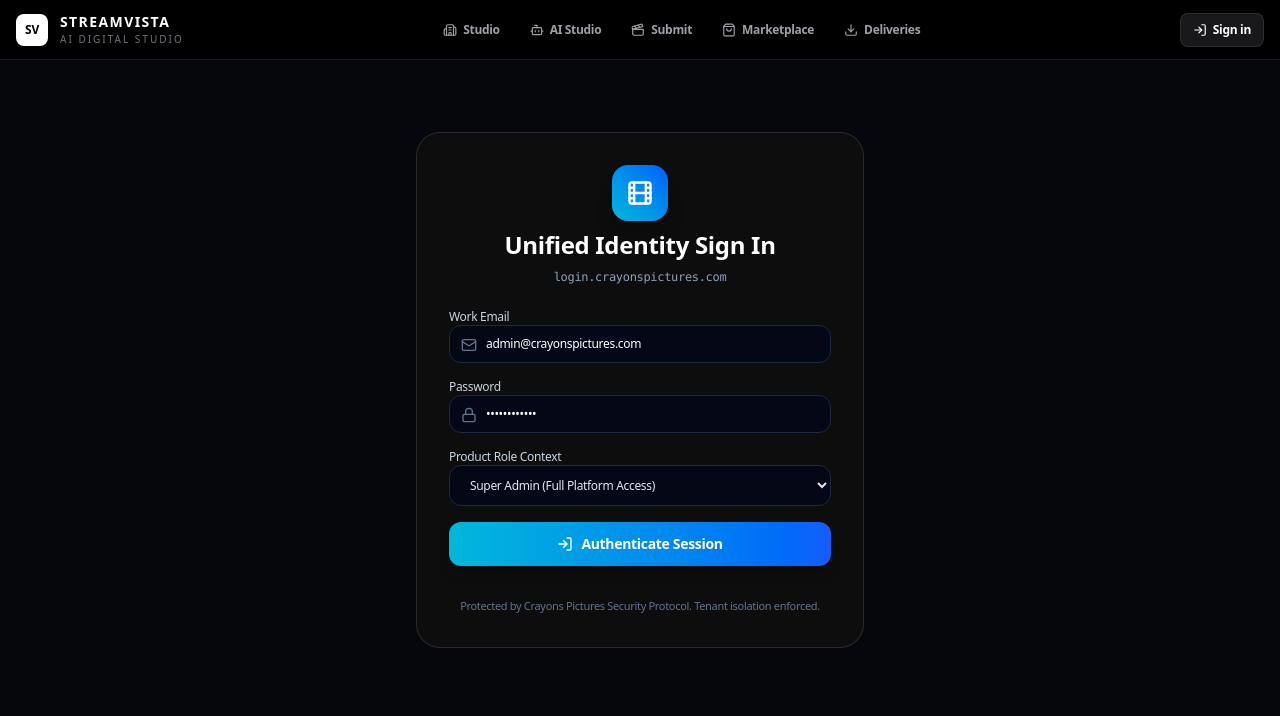
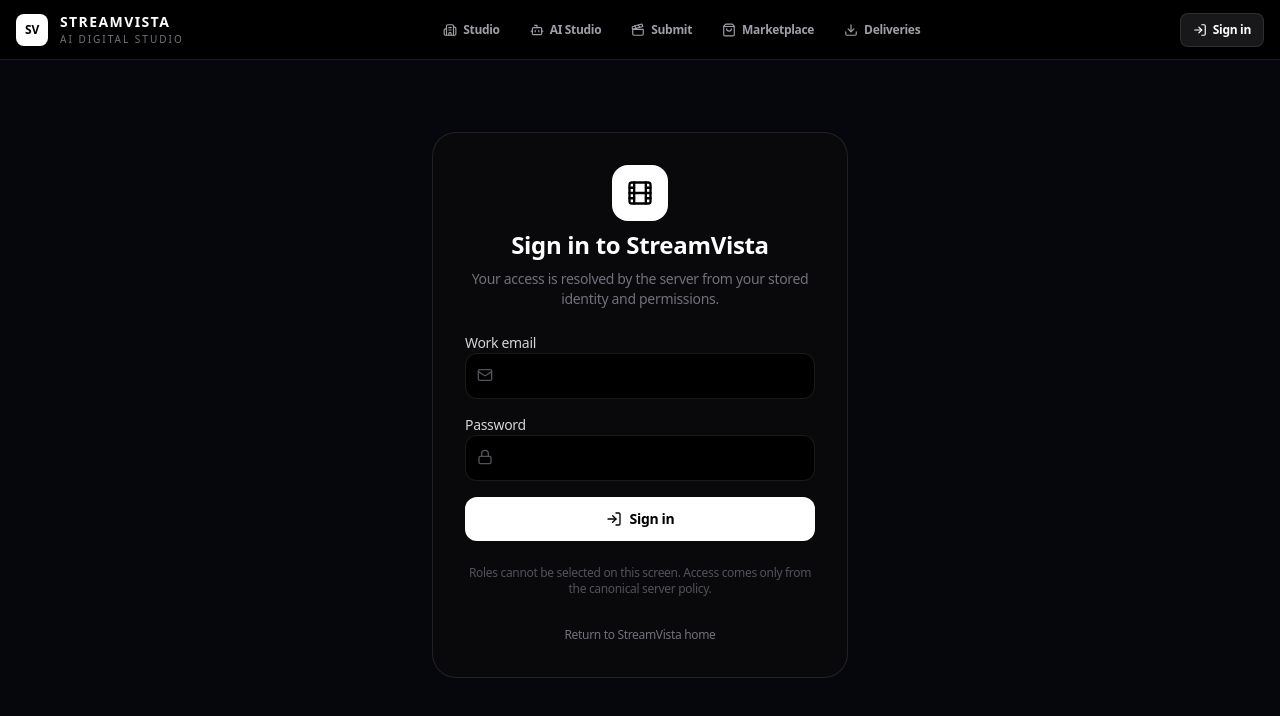
Before and after one commit to abijithasokan1992/Antigravity-Live, a Next.js app in the folder frontend-next/: page /login in a window 1280 px wide. Shown: the top 716 px of the page. Built offline with nearby package versions, Linux system fonts and the light colour scheme.

Commit message:
security: replace fake login with real server authentication

```diff
--- a/frontend-next/src/app/login/page.tsx
+++ b/frontend-next/src/app/login/page.tsx
@@ -1,107 +1,110 @@
 'use client';
 
-import { useState } from 'react';
+import { FormEvent, useState } from 'react';
+import { useRouter } from 'next/navigation';
 import Link from 'next/link';
-import { Film, LogIn, Lock, Mail, ShieldCheck, CheckCircle2 } from 'lucide-react';
+import { Film, LogIn, Lock, Mail } from 'lucide-react';
 
 export default function LoginPage() {
-  const [email, setEmail] = useState('admin@crayonspictures.com');
-  const [password, setPassword] = useState('••••••••••••');
-  const [role, setRole] = useState('Super Admin');
-  const [isLoggedIn, setIsLoggedIn] = useState(false);
+  const router = useRouter();
+  const [email, setEmail] = useState('');
+  const [password, setPassword] = useState('');
+  const [submitting, setSubmitting] = useState(false);
+  const [error, setError] = useState('');
 
-  const handleLogin = (e: React.FormEvent) => {
-    e.preventDefault();
-    setIsLoggedIn(true);
+  const handleLogin = async (event: FormEvent<HTMLFormElement>) => {
+    event.preventDefault();
+    setSubmitting(true);
+    setError('');
+
+    try {
+      const response = await fetch('/api/auth/login', {
+        method: 'POST',
+        headers: { 'Content-Type': 'application/json' },
+        body: JSON.stringify({ email, password }),
+      });
+
+      if (!response.ok) {
+        const body = (await response.json().catch(() => null)) as { error?: string } | null;
+        setError(body?.error ?? 'Unable to sign in');
+        return;
+      }
+
+      router.replace('/studio');
+      router.refresh();
+    } catch {
+      setError('Authentication service unavailable');
+    } finally {
+      setSubmitting(false);
+    }
   };
 
   return (
-    <div className="max-w-md mx-auto py-12">
-      <div className="glass-panel p-8 rounded-3xl space-y-6 border border-cyan-500/30 glow-cyan">
+    <main className="max-w-md mx-auto py-12 px-4">
+      <div className="rounded-3xl border border-white/10 bg-zinc-950 p-8 space-y-6">
         <div className="text-center space-y-2">
-          <div className="h-14 w-14 rounded-2xl bg-gradient-to-tr from-cyan-500 to-blue-600 flex items-center justify-center mx-auto shadow-xl glow-cyan">
-            <Film className="h-7 w-7 text-white" />
+          <div className="h-14 w-14 rounded-2xl bg-white text-black flex items-center justify-center mx-auto">
+            <Film className="h-7 w-7" />
           </div>
-          <h1 className="text-2xl font-bold text-white">Unified Identity Sign In</h1>
-          <p className="text-slate-400 text-xs font-mono">login.crayonspictures.com</p>
+          <h1 className="text-2xl font-bold text-white">Sign in to StreamVista</h1>
+          <p className="text-zinc-500 text-sm">Your access is resolved by the server from your stored identity and permissions.</p>
         </div>
 
-        {isLoggedIn ? (
-          <div className="p-4 bg-emerald-500/10 border border-emerald-500/30 rounded-2xl text-center space-y-3 animate-in fade-in">
-            <CheckCircle2 className="h-10 w-10 text-emerald-400 mx-auto" />
-            <h3 className="text-lg font-bold text-white">Identity Authenticated</h3>
-            <p className="text-xs text-slate-300">
-              Resolved Role: <strong className="text-emerald-400 font-mono">{role}</strong>
-            </p>
-            <div className="pt-2">
-              <Link
-                href="/admin"
-                className="block w-full py-2.5 rounded-xl bg-emerald-600 hover:bg-emerald-500 text-white font-semibold text-xs transition-all"
-              >
-                Proceed to Workspace Dashboard
-              </Link>
-            </div>
-          </div>
-        ) : (
-          <form onSubmit={handleLogin} className="space-y-4 text-xs">
-            <div className="space-y-1.5">
-              <label className="text-slate-300 font-medium">Work Email</label>
+        <form onSubmit={handleLogin} className="space-y-4">
+          <label className="block space-y-1.5 text-sm">
+            <span className="text-zinc-300 font-medium">Work email</span>
             <div className="relative">
-                <Mail className="h-4 w-4 absolute left-3 top-3 text-slate-500" />
+              <Mail className="h-4 w-4 absolute left-3 top-3.5 text-zinc-600" />
               <input
                 type="email"
+                autoComplete="email"
                 value={email}
-                  onChange={(e) => setEmail(e.target.value)}
-                  className="w-full bg-slate-950/80 border border-slate-800 rounded-xl pl-9 pr-4 py-2.5 text-white focus:outline-none focus:border-cyan-500"
+                onChange={(event) => setEmail(event.target.value)}
+                className="w-full bg-black border border-white/10 rounded-xl pl-9 pr-4 py-3 text-white focus:outline-none focus:border-white/40"
                 required
               />
             </div>
-            </div>
+          </label>
 
-            <div className="space-y-1.5">
-              <label className="text-slate-300 font-medium">Password</label>
+          <label className="block space-y-1.5 text-sm">
+            <span className="text-zinc-300 font-medium">Password</span>
             <div className="relative">
-                <Lock className="h-4 w-4 absolute left-3 top-3 text-slate-500" />
+              <Lock className="h-4 w-4 absolute left-3 top-3.5 text-zinc-600" />
               <input
                 type="password"
+                autoComplete="current-password"
                 value={password}
-                  onChange={(e) => setPassword(e.target.value)}
-                  className="w-full bg-slate-950/80 border border-slate-800 rounded-xl pl-9 pr-4 py-2.5 text-white focus:outline-none focus:border-cyan-500"
+                onChange={(event) => setPassword(event.target.value)}
+                className="w-full bg-black border border-white/10 rounded-xl pl-9 pr-4 py-3 text-white focus:outline-none focus:border-white/40"
                 required
               />
             </div>
+          </label>
+
+          {error && (
+            <div className="rounded-xl border border-red-500/20 bg-red-500/5 px-4 py-3 text-sm text-red-300" role="alert">
+              {error}
             </div>
-
-            <div className="space-y-1.5">
-              <label className="text-slate-300 font-medium">Product Role Context</label>
-              <select
-                value={role}
-                onChange={(e) => setRole(e.target.value)}
-                className="w-full bg-slate-950/80 border border-slate-800 rounded-xl px-4 py-2.5 text-slate-200 focus:outline-none focus:border-cyan-500"
-              >
-                <option value="Super Admin">Super Admin (Full Platform Access)</option>
-                <option value="DIT">DIT / Ingest Specialist</option>
-                <option value="Producer">Producer / Screening Room</option>
-                <option value="Buyer">OTT Buyer / Licensing Partner</option>
-              </select>
-            </div>
+          )}
 
           <button
             type="submit"
-              className="w-full py-3 rounded-xl bg-gradient-to-r from-cyan-500 to-blue-600 hover:from-cyan-400 hover:to-blue-500 text-white font-bold text-sm shadow-lg glow-cyan transition-all flex items-center justify-center gap-2"
+            disabled={submitting}
+            className="w-full py-3 rounded-xl bg-white text-black font-bold text-sm disabled:opacity-50 flex items-center justify-center gap-2"
           >
             <LogIn className="h-4 w-4" />
-              <span>Authenticate Session</span>
+            <span>{submitting ? 'Signing in…' : 'Sign in'}</span>
           </button>
         </form>
-        )}
 
-        <div className="text-center pt-2">
-          <p className="text-[11px] text-slate-500">
-            Protected by Crayons Pictures Security Protocol. Tenant isolation enforced.
-          </p>
+        <div className="text-center text-xs text-zinc-600">
+          Roles cannot be selected on this screen. Access comes only from the canonical server policy.
+        </div>
+
+        <div className="text-center">
+          <Link href="/" className="text-xs text-zinc-500 hover:text-white">Return to StreamVista home</Link>
         </div>
       </div>
-    </div>
+    </main>
   );
 }
```
Lines whose indentation alone changed are shown as unchanged.
